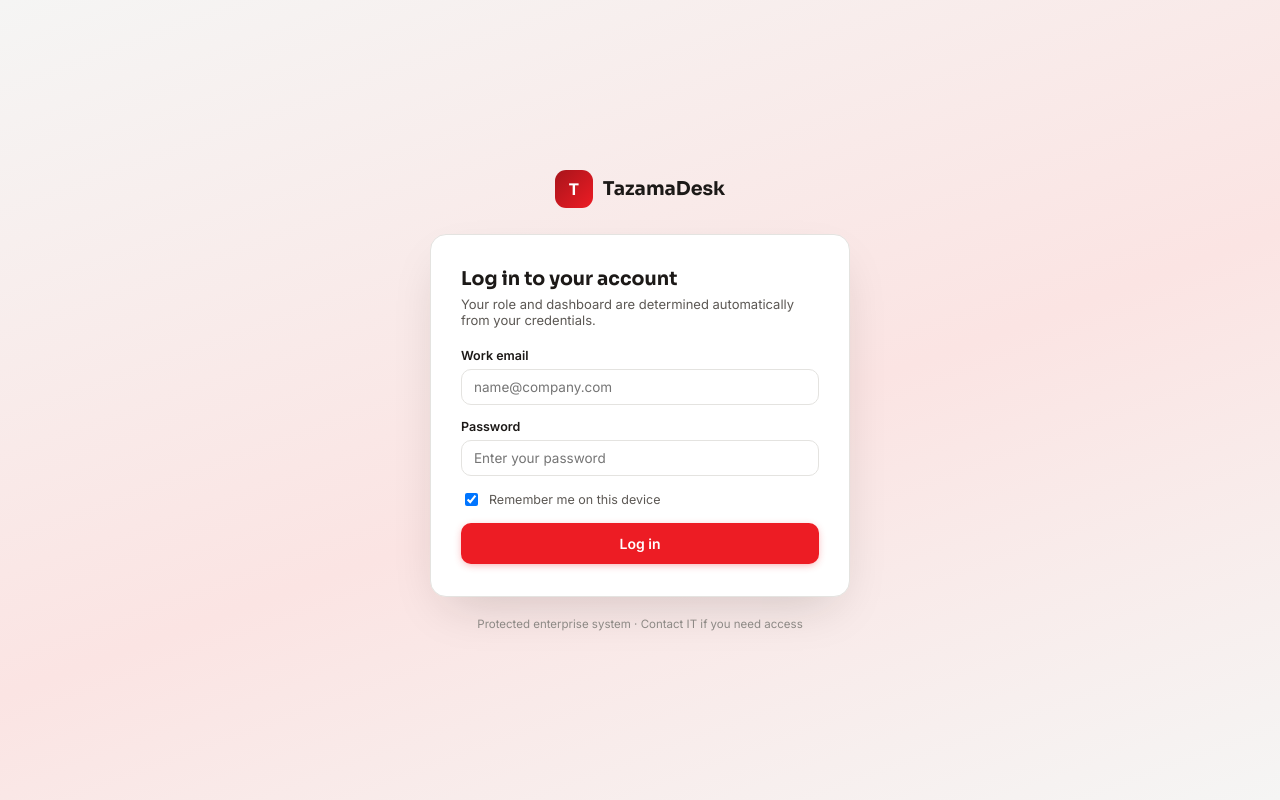
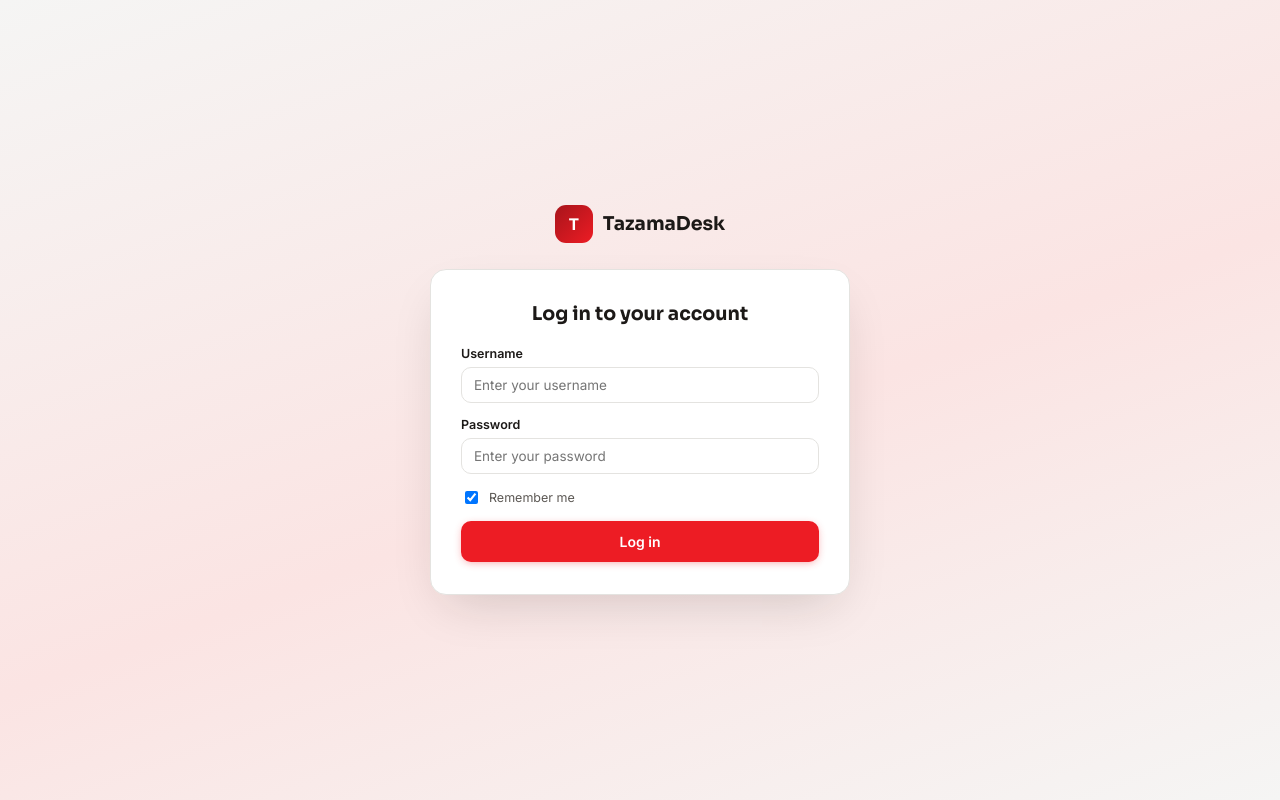
Before and after one commit to Moses798/TazamaITHelpDesk, a PHP site: page / in a window 1280 px wide. Run offline with PHP 8.4, Linux system fonts and the light colour scheme.

Commit message:
Made changes to the style.css file to improve the overall look and feel of the website. Updated the store.json file to include new product information. Modified index.php to enhance the user interface and added new_ticket.php for better ticket management functionality.

```diff
--- a/assets/style.css
+++ b/assets/style.css
@@ -98,7 +98,7 @@ a { color: inherit; text-decoration: none; }
 .btn-ghost:hover { background: var(--bg-app); }
 .btn[disabled] { opacity: .5; cursor: not-allowed; }
 
-input[type=text], input[type=email], input[type=password], input[type=search], select, textarea {
+input[type=text], input[type=username], input[type=password], input[type=search], select, textarea {
   width: 100%; font-family: 'Inter'; font-size: 13.5px; color: var(--text-dark);
   background: var(--surface); border: 1px solid var(--border); border-radius: 10px;
   padding: 9px 12px; outline: none;
--- a/data/store.json
+++ b/data/store.json
@@ -1,17 +1,17 @@
 {
     "accounts": [
         {
-            "email": "Chileshe.Chileshe@tazamadesk.com",
+            "username": "chileshe",
             "password": "employee123",
             "role": "employee",
-            "name": "Angela Cruz",
+            "name": "Chileshe Chileshe",
             "title": "Finance Dept."
         },
         {
-            "email": "moses.Chola@tazamadesk.com",
+            "username": "moses",
             "password": "admin123",
             "role": "admin",
-            "name": "Marcus Webb",
+            "name": "Moses Chola",
             "title": "IT Administrator"
         }
     ],
--- a/index.php
+++ b/index.php
@@ -10,18 +10,18 @@ $store = td_load_store();
 $error = '';
 
 if ($_SERVER['REQUEST_METHOD'] === 'POST') {
-    $email = trim($_POST['email'] ?? '');
+    $username = trim($_POST['username'] ?? '');
     $password = $_POST['password'] ?? '';
     $match = null;
     foreach ($store['accounts'] as $a) {
-        if (strcasecmp($a['email'], $email) === 0 && $a['password'] === $password) { $match = $a; break; }
+        if (strcasecmp($a['username'], $username) === 0 && $a['password'] === $password) { $match = $a; break; }
     }
     if ($match) {
         $_SESSION['user'] = $match;
         header('Location: dashboard.php');
         exit;
     }
-    $error = "We couldn't verify those credentials. Please check your email and password.";
+    $error = "We couldn't verify those credentials. Please check your username and password.";
 }
 ?>
 <!doctype html>
@@ -37,13 +37,15 @@ if ($_SERVER['REQUEST_METHOD'] === 'POST') {
   <div class="auth-card">
     <div style="display:flex;align-items:center;justify-content:center;gap:10px;margin-bottom:26px;">
       <div class="brand-icon" style="background:linear-gradient(135deg,var(--brand-dark),var(--brand));width:38px;height:38px;border-radius:11px;display:flex;align-items:center;justify-content:center;color:#fff;font-weight:700;">T</div>
-      <div class="display" style="font-size:19px;font-weight:700;">TazamaDesk</div>
+      <div class="display" style="font-size:19px;font-weight:700; text-align:center;">TazamaDesk</div>
     </div>
 
     <div class="auth-box">
       <div style="margin-bottom:20px;">
-        <div class="display" style="font-size:19px;font-weight:700;margin-bottom:5px;">Log in to your account</div>
+        <div class="display" style="font-size:19px;font-weight:700;margin-bottom:5px; text-align:center;">Log in to your account</div>
+       <!--
         <div style="font-size:13px;color:var(--text-mid);">Your role and dashboard are determined automatically from your credentials.</div>
+        -->
       </div>
 
       <?php if ($error): ?>
@@ -52,24 +54,26 @@ if ($_SERVER['REQUEST_METHOD'] === 'POST') {
 
       <form method="post" action="index.php" style="display:flex;flex-direction:column;gap:14px;">
         <div>
-          <label class="field-label">Work email</label>
-          <input type="email" name="email" placeholder="name@company.com" value="<?= h($_POST['email'] ?? '') ?>" required>
+          <label class="field-label">Username</label>
+          <input type="username" name="username" placeholder="Enter your username" value="<?= h($_POST['username'] ?? '') ?>" required>
         </div>
         <div>
           <label class="field-label">Password</label>
           <input type="password" name="password" placeholder="Enter your password" required>
         </div>
         <label style="display:flex;align-items:center;gap:8px;font-size:12.5px;color:var(--text-mid);">
-          <input type="checkbox" checked style="width:auto;"> Remember me on this device
+          <input type="checkbox" checked style="width:auto;"> Remember me
         </label>
         <button type="submit" class="btn btn-primary" style="justify-content:center;padding:11px 16px;font-size:14px;">Log in</button>
       </form>
 
+      <!--
     </div>
     <div style="text-align:center;font-size:11.5px;color:var(--text-faint);margin-top:20px;">
       Protected enterprise system · Contact IT if you need access
     </div>
   </div>
+      -->
 </div>
 </body>
 </html>
--- a/new_ticket.php
+++ b/new_ticket.php
@@ -130,14 +130,14 @@ if ($_SERVER['REQUEST_METHOD'] === 'POST') {
     }
 }
 
-$page_title = 'Report an Issue';
+$page_title = 'Raise a Ticket';
 $active_nav = $user['role'] === 'admin' ? 'tickets' : 'new-ticket';
 require __DIR__ . '/includes/layout_top.php';
 ?>
 
 <div class="card" style="max-width:640px;margin:0 auto;">
   <div style="padding:20px 26px;border-bottom:1px solid var(--border);">
-    <div class="display" style="font-size:17px;font-weight:700;">Report an issue</div>
+    <div class="display" style="font-size:17px;font-weight:700;">Raise a Ticket</div>
     <div style="font-size:12.5px;color:var(--text-mid);margin-top:2px;">Tell us what's going wrong — we'll route it to the right team.</div>
   </div>
   <form method="post" action="new_ticket.php" style="padding:26px;display:flex;flex-direction:column;gap:16px;">
```
